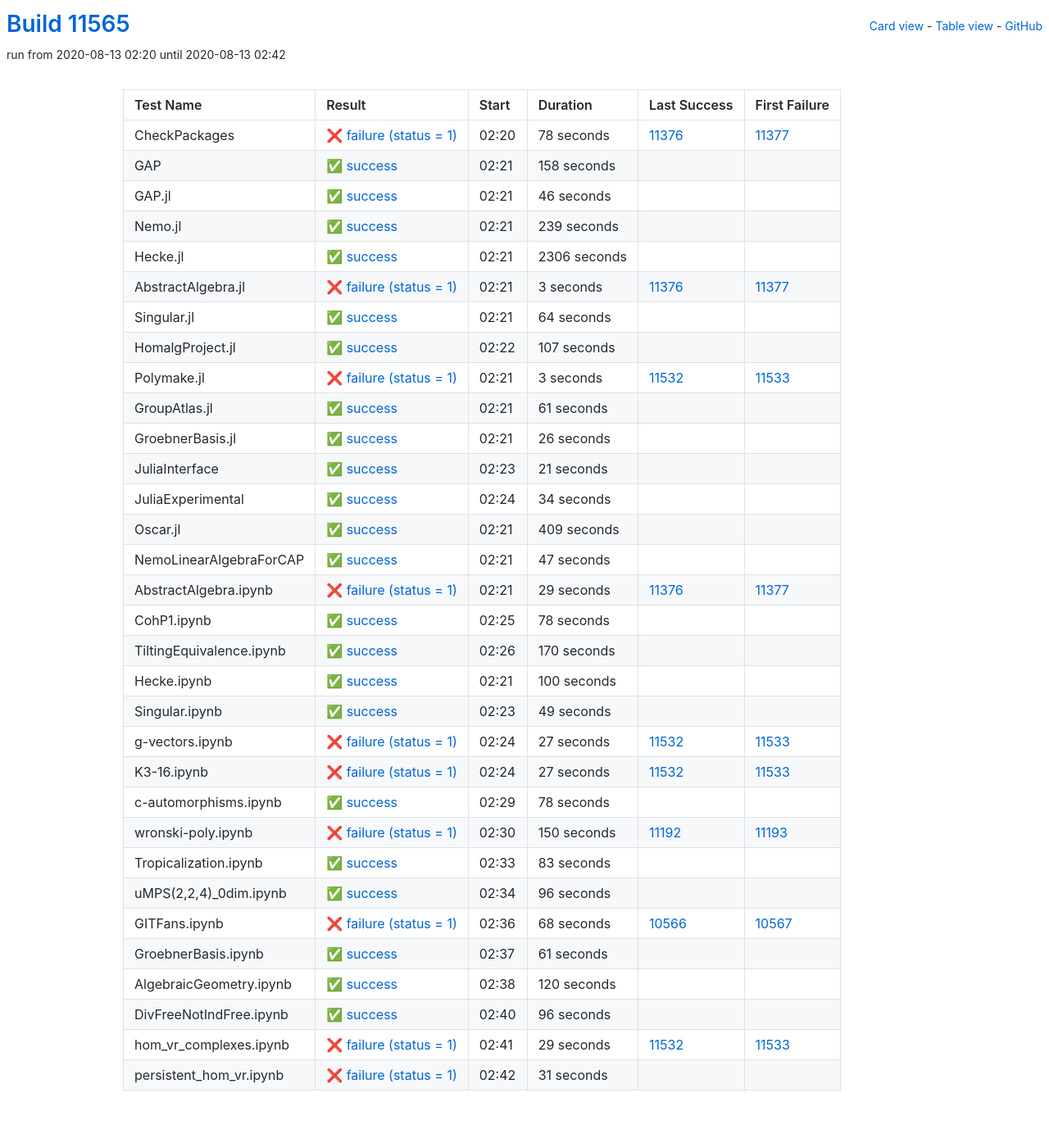
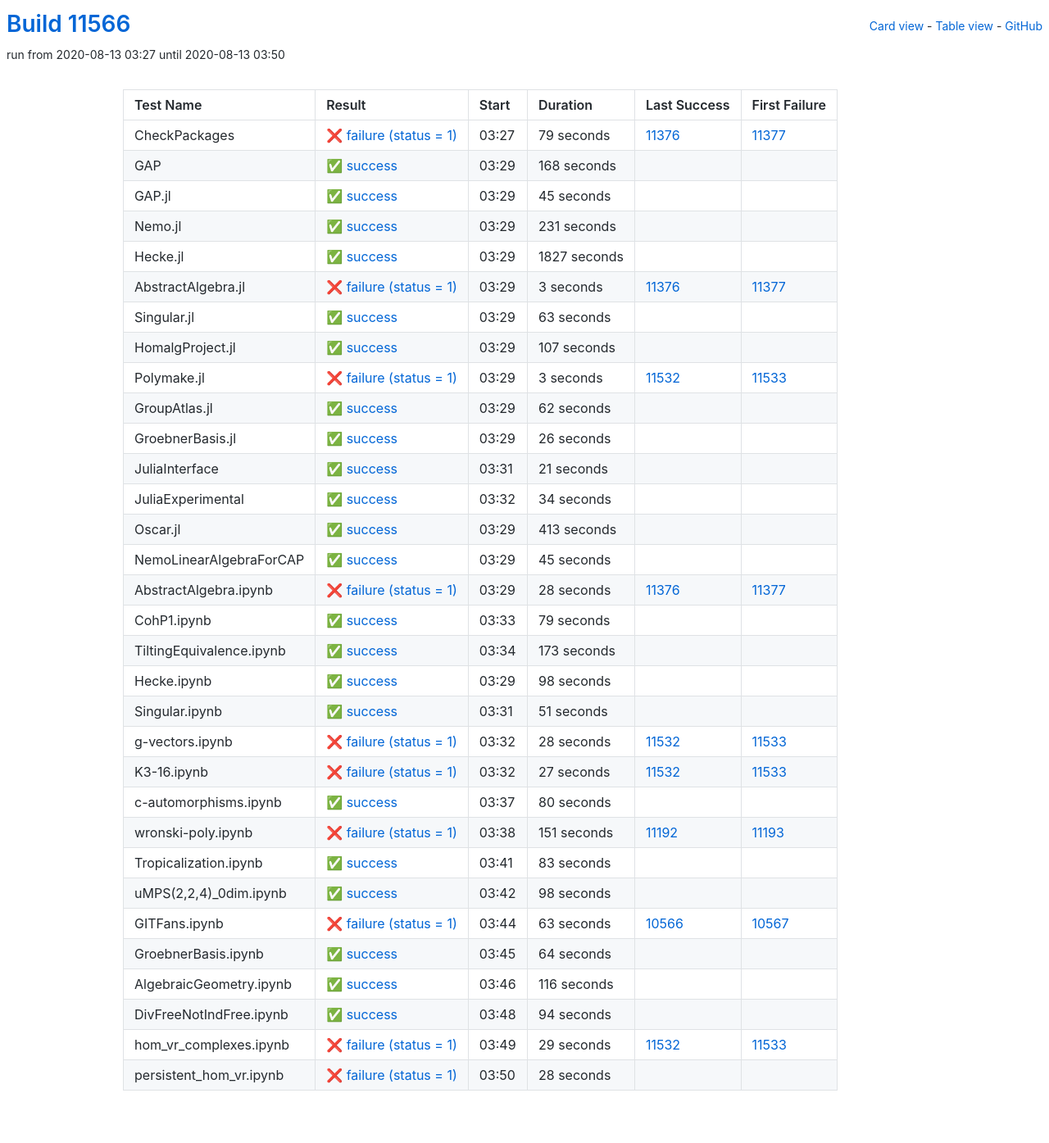
Before and after one commit to oscar-system/oscar-ci-status, a Jekyll site: the page built from table.html, in a window 1280 px wide. Shown: the whole page at 82% size. Built offline with Jekyll 4.4.1, drawn with Linux system fonts in a browser that asks for light colours.

Commit message:
Build #11566

```diff
--- a/_data/ci.yml
+++ b/_data/ci.yml
@@ -1,6 +1,6 @@
 ---
-build: 11565
-build_url: https://oscarci.mathematik.uni-kl.de/job/oscar/11565/
+build: 11566
+build_url: https://oscarci.mathematik.uni-kl.de/job/oscar/11566/
 job: oscar
 organization: oscar-system
 repo: oscar-ci-status
@@ -8,68 +8,68 @@
 tests:
 - name: CheckPackages
   id: checkpackages
-  log: https://oscarci.mathematik.uni-kl.de/job/oscar/11565/artifact/logs/build-11565/CheckPackages.log
-  start: 2020-08-13 02:20
+  log: https://oscarci.mathematik.uni-kl.de/job/oscar/11566/artifact/logs/build-11566/CheckPackages.log
+  start: 2020-08-13 03:27
   success: false
   exitcode: 1
   status: failure
-  duration: 78
+  duration: 79
   last_success: 11376
   last_success_url: https://oscarci.mathematik.uni-kl.de/job/oscar/11376/
   first_failure: 11377
   first_failure_url: https://oscarci.mathematik.uni-kl.de/job/oscar/11377/
 - name: GAP
   id: gap
-  log: https://oscarci.mathematik.uni-kl.de/job/oscar/11565/artifact/logs/build-11565/GAP.log
-  start: 2020-08-13 02:21
+  log: https://oscarci.mathematik.uni-kl.de/job/oscar/11566/artifact/logs/build-11566/GAP.log
+  start: 2020-08-13 03:29
   success: true
   exitcode: 0
   status: success
-  duration: 158
+  duration: 168
   last_success: false
   last_success_url:
   first_failure: false
   first_failure_url:
 - name: GAP.jl
   id: gap-jl
-  log: https://oscarci.mathematik.uni-kl.de/job/oscar/11565/artifact/logs/build-11565/GAP.jl.log
-  start: 2020-08-13 02:21
+  log: https://oscarci.mathematik.uni-kl.de/job/oscar/11566/artifact/logs/build-11566/GAP.jl.log
+  start: 2020-08-13 03:29
   success: true
   exitcode: 0
   status: success
-  duration: 46
+  duration: 45
   last_success: false
   last_success_url:
   first_failure: false
   first_failure_url:
 - name: Nemo.jl
   id: nemo-jl
-  log: https://oscarci.mathematik.uni-kl.de/job/oscar/11565/artifact/logs/build-11565/Nemo.jl.log
-  start: 2020-08-13 02:21
+  log: https://oscarci.mathematik.uni-kl.de/job/oscar/11566/artifact/logs/build-11566/Nemo.jl.log
+  start: 2020-08-13 03:29
   success: true
   exitcode: 0
   status: success
-  duration: 239
+  duration: 231
   last_success: false
   last_success_url:
   first_failure: false
   first_failure_url:
 - name: Hecke.jl
   id: hecke-jl
-  log: https://oscarci.mathematik.uni-kl.de/job/oscar/11565/artifact/logs/build-11565/Hecke.jl.log
-  start: 2020-08-13 02:21
+  log: https://oscarci.mathematik.uni-kl.de/job/oscar/11566/artifact/logs/build-11566/Hecke.jl.log
+  start: 2020-08-13 03:29
   success: true
   exitcode: 0
   status: success
-  duration: 2306
+  duration: 1827
   last_success: false
   last_success_url:
   first_failure: false
   first_failure_url:
 - name: AbstractAlgebra.jl
   id: abstractalgebra-jl
-  log: https://oscarci.mathematik.uni-kl.de/job/oscar/11565/artifact/logs/build-11565/AbstractAlgebra.jl.log
-  start: 2020-08-13 02:21
+  log: https://oscarci.mathematik.uni-kl.de/job/oscar/11566/artifact/logs/build-11566/AbstractAlgebra.jl.log
+  start: 2020-08-13 03:29
   success: false
   exitcode: 1
   status: failure
@@ -80,20 +80,20 @@
   first_failure_url: https://oscarci.mathematik.uni-kl.de/job/oscar/11377/
 - name: Singular.jl
   id: singular-jl
-  log: https://oscarci.mathematik.uni-kl.de/job/oscar/11565/artifact/logs/build-11565/Singular.jl.log
-  start: 2020-08-13 02:21
+  log: https://oscarci.mathematik.uni-kl.de/job/oscar/11566/artifact/logs/build-11566/Singular.jl.log
+  start: 2020-08-13 03:29
   success: true
   exitcode: 0
   status: success
-  duration: 64
+  duration: 63
   last_success: false
   last_success_url:
   first_failure: false
   first_failure_url:
 - name: HomalgProject.jl
   id: homalgproject-jl
-  log: https://oscarci.mathematik.uni-kl.de/job/oscar/11565/artifact/logs/build-11565/HomalgProject.jl.log
-  start: 2020-08-13 02:22
+  log: https://oscarci.mathematik.uni-kl.de/job/oscar/11566/artifact/logs/build-11566/HomalgProject.jl.log
+  start: 2020-08-13 03:29
   success: true
   exitcode: 0
   status: success
@@ -104,8 +104,8 @@
   first_failure_url:
 - name: Polymake.jl
   id: polymake-jl
-  log: https://oscarci.mathematik.uni-kl.de/job/oscar/11565/artifact/logs/build-11565/Polymake.jl.log
-  start: 2020-08-13 02:21
+  log: https://oscarci.mathematik.uni-kl.de/job/oscar/11566/artifact/logs/build-11566/Polymake.jl.log
+  start: 2020-08-13 03:29
   success: false
   exitcode: 1
   status: failure
@@ -116,20 +116,20 @@
   first_failure_url: https://oscarci.mathematik.uni-kl.de/job/oscar/11533/
 - name: GroupAtlas.jl
   id: groupatlas-jl
-  log: https://oscarci.mathematik.uni-kl.de/job/oscar/11565/artifact/logs/build-11565/GroupAtlas.jl.log
-  start: 2020-08-13 02:21
+  log: https://oscarci.mathematik.uni-kl.de/job/oscar/11566/artifact/logs/build-11566/GroupAtlas.jl.log
+  start: 2020-08-13 03:29
   success: true
   exitcode: 0
   status: success
-  duration: 61
+  duration: 62
   last_success: false
   last_success_url:
   first_failure: false
   first_failure_url:
 - name: GroebnerBasis.jl
   id: groebnerbasis-jl
-  log: https://oscarci.mathematik.uni-kl.de/job/oscar/11565/artifact/logs/build-11565/GroebnerBasis.jl.log
-  start: 2020-08-13 02:21
+  log: https://oscarci.mathematik.uni-kl.de/job/oscar/11566/artifact/logs/build-11566/GroebnerBasis.jl.log
+  start: 2020-08-13 03:29
   success: true
   exitcode: 0
   status: success
@@ -140,8 +140,8 @@
   first_failure_url:
 - name: JuliaInterface
   id: juliainterface
-  log: https://oscarci.mathematik.uni-kl.de/job/oscar/11565/artifact/logs/build-11565/JuliaInterface.log
-  start: 2020-08-13 02:23
+  log: https://oscarci.mathematik.uni-kl.de/job/oscar/11566/artifact/logs/build-11566/JuliaInterface.log
+  start: 2020-08-13 03:31
   success: true
   exitcode: 0
   status: success
@@ -152,8 +152,8 @@
   first_failure_url:
 - name: JuliaExperimental
   id: juliaexperimental
-  log: https://oscarci.mathematik.uni-kl.de/job/oscar/11565/artifact/logs/build-11565/JuliaExperimental.log
-  start: 2020-08-13 02:24
+  log: https://oscarci.mathematik.uni-kl.de/job/oscar/11566/artifact/logs/build-11566/JuliaExperimental.log
+  start: 2020-08-13 03:32
   success: true
   exitcode: 0
   status: success
@@ -164,104 +164,104 @@
   first_failure_url:
 - name: Oscar.jl
   id: oscar-jl
-  log: https://oscarci.mathematik.uni-kl.de/job/oscar/11565/artifact/logs/build-11565/Oscar.jl.log
-  start: 2020-08-13 02:21
+  log: https://oscarci.mathematik.uni-kl.de/job/oscar/11566/artifact/logs/build-11566/Oscar.jl.log
+  start: 2020-08-13 03:29
   success: true
   exitcode: 0
   status: success
-  duration: 409
+  duration: 413
   last_success: false
   last_success_url:
   first_failure: false
   first_failure_url:
 - name: NemoLinearAlgebraForCAP
   id: nemolinearalgebraforcap
-  log: https://oscarci.mathematik.uni-kl.de/job/oscar/11565/artifact/logs/build-11565/NemoLinearAlgebraForCAP.log
-  start: 2020-08-13 02:21
+  log: https://oscarci.mathematik.uni-kl.de/job/oscar/11566/artifact/logs/build-11566/NemoLinearAlgebraForCAP.log
+  start: 2020-08-13 03:29
   success: true
   exitcode: 0
   status: success
-  duration: 47
+  duration: 45
   last_success: false
   last_success_url:
   first_failure: false
   first_failure_url:
 - name: AbstractAlgebra.ipynb
   id: abstractalgebra-ipynb
-  log: https://oscarci.mathematik.uni-kl.de/job/oscar/11565/artifact/logs/build-11565/AbstractAlgebra.ipynb.log
-  start: 2020-08-13 02:21
+  log: https://oscarci.mathematik.uni-kl.de/job/oscar/11566/artifact/logs/build-11566/AbstractAlgebra.ipynb.log
+  start: 2020-08-13 03:29
   success: false
   exitcode: 1
   status: failure
-  duration: 29
+  duration: 28
   last_success: 11376
   last_success_url: https://oscarci.mathematik.uni-kl.de/job/oscar/11376/
   first_failure: 11377
   first_failure_url: https://oscarci.mathematik.uni-kl.de/job/oscar/11377/
 - name: CohP1.ipynb
   id: cohp1-ipynb
-  log: https://oscarci.mathematik.uni-kl.de/job/oscar/11565/artifact/logs/build-11565/CohP1.ipynb.log
-  start: 2020-08-13 02:25
+  log: https://oscarci.mathematik.uni-kl.de/job/oscar/11566/artifact/logs/build-11566/CohP1.ipynb.log
+  start: 2020-08-13 03:33
   success: true
   exitcode: 0
   status: success
-  duration: 78
+  duration: 79
   last_success: false
   last_success_url:
   first_failure: false
   first_failure_url:
 - name: TiltingEquivalence.ipynb
   id: tiltingequivalence-ipynb
-  log: https://oscarci.mathematik.uni-kl.de/job/oscar/11565/artifact/logs/build-11565/TiltingEquivalence.ipynb.log
-  start: 2020-08-13 02:26
+  log: https://oscarci.mathematik.uni-kl.de/job/oscar/11566/artifact/logs/build-11566/TiltingEquivalence.ipynb.log
+  start: 2020-08-13 03:34
   success: true
   exitcode: 0
   status: success
-  duration: 170
+  duration: 173
   last_success: false
   last_success_url:
   first_failure: false
   first_failure_url:
 - name: Hecke.ipynb
   id: hecke-ipynb
-  log: https://oscarci.mathematik.uni-kl.de/job/oscar/11565/artifact/logs/build-11565/Hecke.ipynb.log
-  start: 2020-08-13 02:21
+  log: https://oscarci.mathematik.uni-kl.de/job/oscar/11566/artifact/logs/build-11566/Hecke.ipynb.log
+  start: 2020-08-13 03:29
   success: true
   exitcode: 0
   status: success
-  duration: 100
+  duration: 98
   last_success: false
   last_success_url:
   first_failure: false
   first_failure_url:
 - name: Singular.ipynb
   id: singular-ipynb
-  log: https://oscarci.mathematik.uni-kl.de/job/oscar/11565/artifact/logs/build-11565/Singular.ipynb.log
-  start: 2020-08-13 02:23
+  log: https://oscarci.mathematik.uni-kl.de/job/oscar/11566/artifact/logs/build-11566/Singular.ipynb.log
+  start: 2020-08-13 03:31
   success: true
   exitcode: 0
   status: success
-  duration: 49
+  duration: 51
   last_success: false
   last_success_url:
   first_failure: false
   first_failure_url:
 - name: g-vectors.ipynb
   id: g-vectors-ipynb
-  log: https://oscarci.mathematik.uni-kl.de/job/oscar/11565/artifact/logs/build-11565/g-vectors.ipynb.log
-  start: 2020-08-13 02:24
+  log: https://oscarci.mathematik.uni-kl.de/job/oscar/11566/artifact/logs/build-11566/g-vectors.ipynb.log
+  start: 2020-08-13 03:32
   success: false
   exitcode: 1
   status: failure
-  duration: 27
+  duration: 28
   last_success: 11532
   last_success_url: https://oscarci.mathematik.uni-kl.de/job/oscar/11532/
   first_failure: 11533
   first_failure_url: https://oscarci.mathematik.uni-kl.de/job/oscar/11533/
 - name: K3-16.ipynb
   id: k3-16-ipynb
-  log: https://oscarci.mathematik.uni-kl.de/job/oscar/11565/artifact/logs/build-11565/K3-16.ipynb.log
-  start: 2020-08-13 02:24
+  log: https://oscarci.mathematik.uni-kl.de/job/oscar/11566/artifact/logs/build-11566/K3-16.ipynb.log
+  start: 2020-08-13 03:32
   success: false
   exitcode: 1
   status: failure
@@ -272,32 +272,32 @@
   first_failure_url: https://oscarci.mathematik.uni-kl.de/job/oscar/11533/
 - name: c-automorphisms.ipynb
   id: c-automorphisms-ipynb
-  log: https://oscarci.mathematik.uni-kl.de/job/oscar/11565/artifact/logs/build-11565/c-automorphisms.ipynb.log
-  start: 2020-08-13 02:29
+  log: https://oscarci.mathematik.uni-kl.de/job/oscar/11566/artifact/logs/build-11566/c-automorphisms.ipynb.log
+  start: 2020-08-13 03:37
   success: true
   exitcode: 0
   status: success
-  duration: 78
+  duration: 80
   last_success: false
   last_success_url:
   first_failure: false
   first_failure_url:
 - name: wronski-poly.ipynb
   id: wronski-poly-ipynb
-  log: https://oscarci.mathematik.uni-kl.de/job/oscar/11565/artifact/logs/build-11565/wronski-poly.ipynb.log
-  start: 2020-08-13 02:30
+  log: https://oscarci.mathematik.uni-kl.de/job/oscar/11566/artifact/logs/build-11566/wronski-poly.ipynb.log
+  start: 2020-08-13 03:38
   success: false
   exitcode: 1
   status: failure
-  duration: 150
+  duration: 151
   last_success: 11192
   last_success_url: https://oscarci.mathematik.uni-kl.de/job/oscar/11192/
   first_failure: 11193
   first_failure_url: https://oscarci.mathematik.uni-kl.de/job/oscar/11193/
 - name: Tropicalization.ipynb
   id: tropicalization-ipynb
-  log: https://oscarci.mathematik.uni-kl.de/job/oscar/11565/artifact/logs/build-11565/Tropicalization.ipynb.log
-  start: 2020-08-13 02:33
+  log: https://oscarci.mathematik.uni-kl.de/job/oscar/11566/artifact/logs/build-11566/Tropicalization.ipynb.log
+  start: 2020-08-13 03:41
   success: true
   exitcode: 0
   status: success
@@ -308,68 +308,68 @@
   first_failure_url:
 - name: uMPS(2,2,4)_0dim.ipynb
   id: umps-2-2-4-0dim-ipynb
-  log: https://oscarci.mathematik.uni-kl.de/job/oscar/11565/artifact/logs/build-11565/uMPS-2-2-4-_0dim.ipynb.log
-  start: 2020-08-13 02:34
+  log: https://oscarci.mathematik.uni-kl.de/job/oscar/11566/artifact/logs/build-11566/uMPS-2-2-4-_0dim.ipynb.log
+  start: 2020-08-13 03:42
   success: true
   exitcode: 0
   status: success
-  duration: 96
+  duration: 98
   last_success: false
   last_success_url:
   first_failure: false
   first_failure_url:
 - name: GITFans.ipynb
   id: gitfans-ipynb
-  log: https://oscarci.mathematik.uni-kl.de/job/oscar/11565/artifact/logs/build-11565/GITFans.ipynb.log
-  start: 2020-08-13 02:36
+  log: https://oscarci.mathematik.uni-kl.de/job/oscar/11566/artifact/logs/build-11566/GITFans.ipynb.log
+  start: 2020-08-13 03:44
   success: false
   exitcode: 1
   status: failure
-  duration: 68
+  duration: 63
   last_success: 10566
   last_success_url: https://oscarci.mathematik.uni-kl.de/job/oscar/10566/
   first_failure: 10567
   first_failure_url: https://oscarci.mathematik.uni-kl.de/job/oscar/10567/
 - name: GroebnerBasis.ipynb
   id: groebnerbasis-ipynb
-  log: https://oscarci.mathematik.uni-kl.de/job/oscar/11565/artifact/logs/build-11565/GroebnerBasis.ipynb.log
-  start: 2020-08-13 02:37
+  log: https://oscarci.mathematik.uni-kl.de/job/oscar/11566/artifact/logs/build-11566/GroebnerBasis.ipynb.log
+  start: 2020-08-13 03:45
   success: true
   exitcode: 0
   status: success
-  duration: 61
+  duration: 64
   last_success: false
   last_success_url:
   first_failure: false
   first_failure_url:
 - name: AlgebraicGeometry.ipynb
   id: algebraicgeometry-ipynb
-  log: https://oscarci.mathematik.uni-kl.de/job/oscar/11565/artifact/logs/build-11565/AlgebraicGeometry.ipynb.log
-  start: 2020-08-13 02:38
+  log: https://oscarci.mathematik.uni-kl.de/job/oscar/11566/artifact/logs/build-11566/AlgebraicGeometry.ipynb.log
+  start: 2020-08-13 03:46
   success: true
   exitcode: 0
   status: success
-  duration: 120
+  duration: 116
   last_success: false
   last_success_url:
   first_failure: false
   first_failure_url:
 - name: DivFreeNotIndFree.ipynb
   id: divfreenotindfree-ipynb
-  log: https://oscarci.mathematik.uni-kl.de/job/oscar/11565/artifact/logs/build-11565/DivFreeNotIndFree.ipynb.log
-  start: 2020-08-13 02:40
+  log: https://oscarci.mathematik.uni-kl.de/job/oscar/11566/artifact/logs/build-11566/DivFreeNotIndFree.ipynb.log
+  start: 2020-08-13 03:48
   success: true
   exitcode: 0
   status: success
-  duration: 96
+  duration: 94
   last_success: false
   last_success_url:
   first_failure: false
   first_failure_url:
 - name: hom_vr_complexes.ipynb
   id: hom-vr-complexes-ipynb
-  log: https://oscarci.mathematik.uni-kl.de/job/oscar/11565/artifact/logs/build-11565/hom_vr_complexes.ipynb.log
-  start: 2020-08-13 02:41
+  log: https://oscarci.mathematik.uni-kl.de/job/oscar/11566/artifact/logs/build-11566/hom_vr_complexes.ipynb.log
+  start: 2020-08-13 03:49
   success: false
   exitcode: 1
   status: failure
@@ -380,12 +380,12 @@
   first_failure_url: https://oscarci.mathematik.uni-kl.de/job/oscar/11533/
 - name: persistent_hom_vr.ipynb
   id: persistent-hom-vr-ipynb
-  log: https://oscarci.mathematik.uni-kl.de/job/oscar/11565/artifact/logs/build-11565/persistent_hom_vr.ipynb.log
-  start: 2020-08-13 02:42
+  log: https://oscarci.mathematik.uni-kl.de/job/oscar/11566/artifact/logs/build-11566/persistent_hom_vr.ipynb.log
+  start: 2020-08-13 03:50
   success: false
   exitcode: 1
   status: failure
-  duration: 31
+  duration: 28
   last_success: false
   last_success_url:
   first_failure: false
```
Also changed, not shown: README.md.
